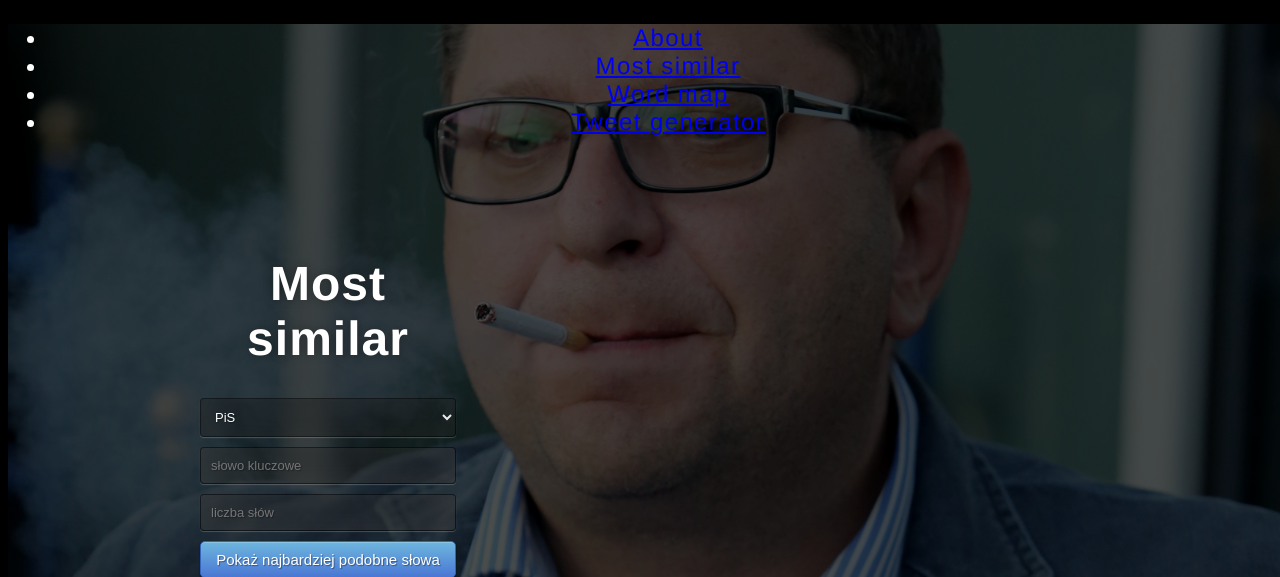
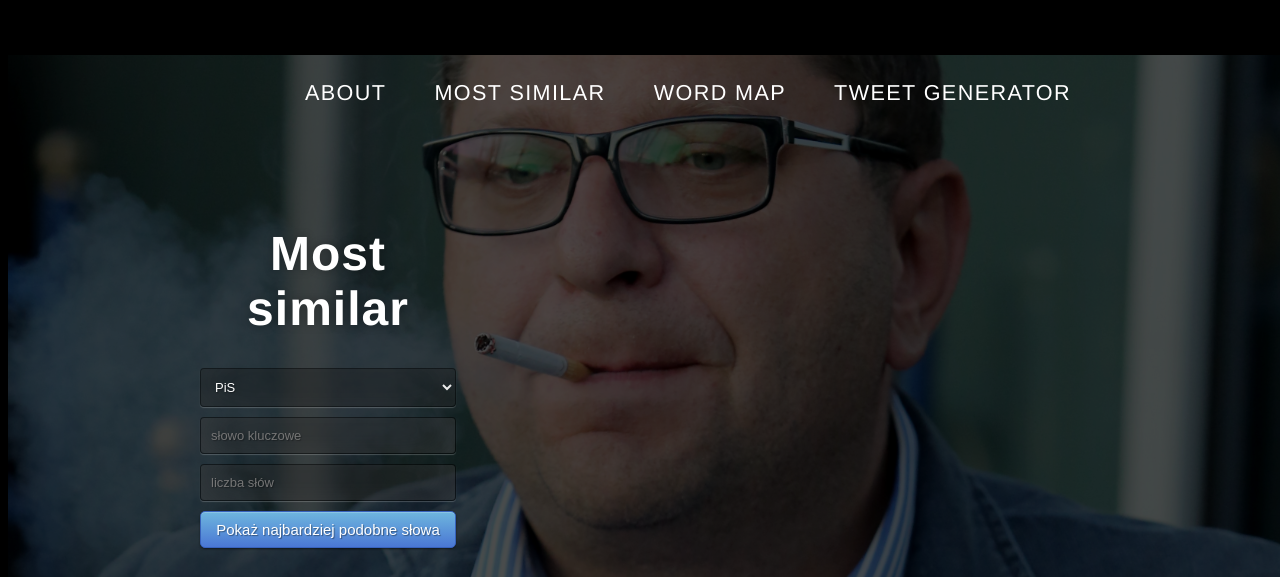
Before and after one commit to kalii4747/Tweet2Vec, a Flask app: page / in a window 1280 px wide. Shown: the top 577 px of the page. Run offline with Flask 2, Linux system fonts and the light colour scheme.

Commit message:
Update style.css

```diff
--- a/static/css/style.css
+++ b/static/css/style.css
@@ -33,11 +33,11 @@ body {
 
 }
 .login {
-    width: 35%;
+	width: 35%;
     float: left;
     padding-left: 15%;
-	padding-top: 5%;
     position: relative;
+    padding-top: 5%;
 }
 
 .login h1 { color: #fff; text-shadow: 0 0 10px rgba(0,0,0,0.3); letter-spacing:1px; text-align:center; }
@@ -46,7 +46,41 @@ body {
     width: 35%;
     float: left;
     padding-left: 15%;
-	padding-top: 5%;
+    font-size: 20px;
+    padding-top: 5%;
+}
+
+.row {
+    max-width: 1140px;
+    margin: 0 auto;
+}
+
+.main-nav {
+    float: center;
+    list-style: none;
+    margin-top: 55px;
+    padding-top: 2%;
+}
+
+.main-nav li {
+    display: inline-block;
+    margin-left: 40px;
+}
+
+.main-nav li a:link,
+.main-nav li a:visited {
+    padding: 8px 0;
+    color: #fff;
+    text-decoration: none;
+    text-transform: uppercase;
+    font-size: 90%;
+    border-bottom: 2px solid transparent;
+    transition: border-bottom 0.2s;
+}
+
+.main-nav li a:hover,
+.main-nav li a:active {
+    border-bottom: 2px solid #ffffff;
 }
 
 input, select {
```
